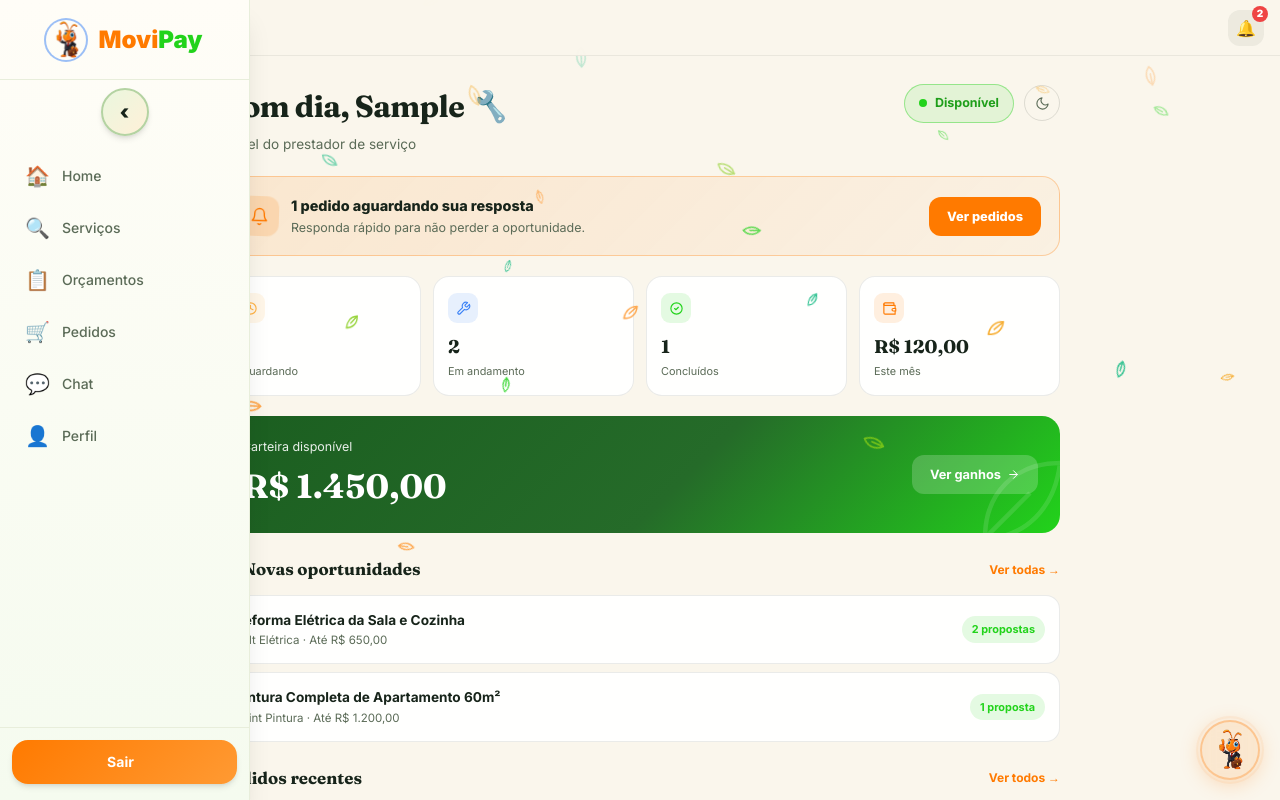
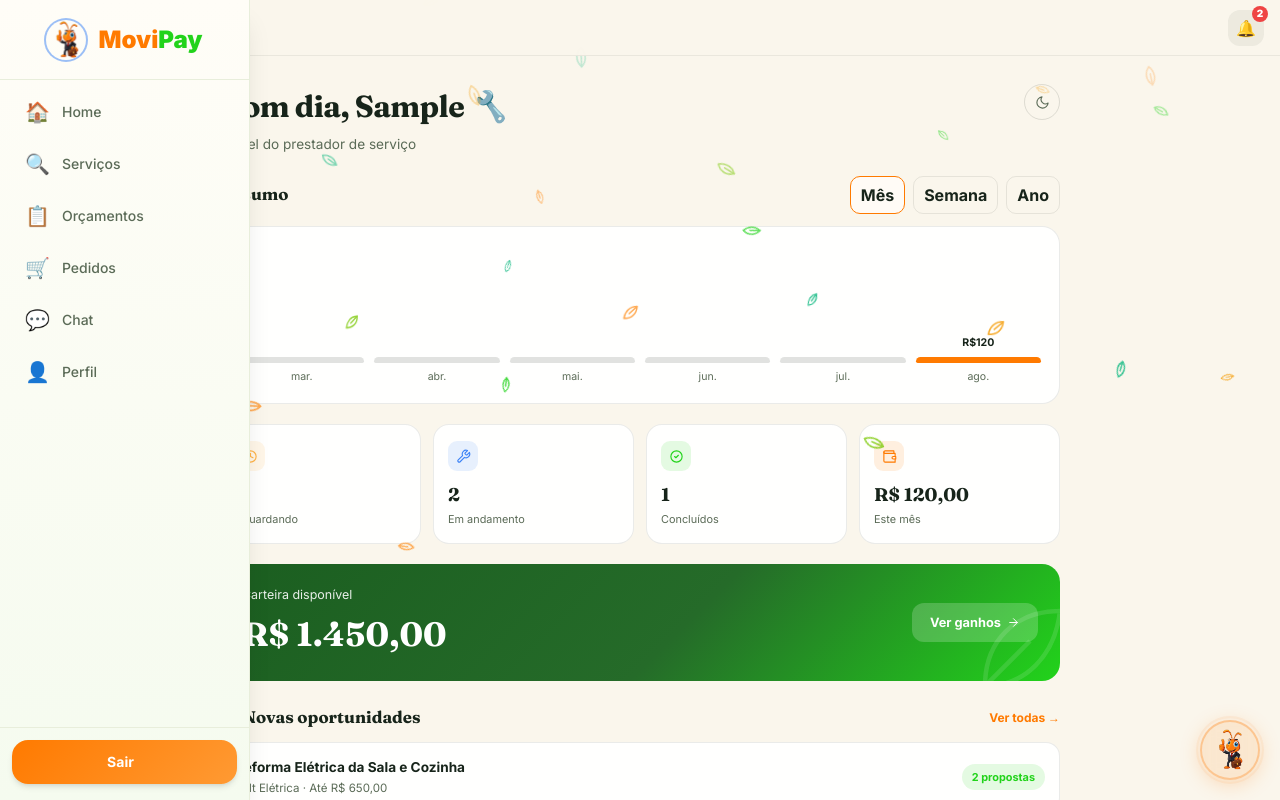
Before and after one commit to RafaelMonterio/Movipay_TCC, a Next.js app in the folder frontend/: page /worker in a window 1280 px wide. Shown: the top 800 px of the page. Built offline with nearby package versions, Linux system fonts and the light colour scheme; sample sign-in values are in the browser's storage.

Commit message:
sidebar automatico

```diff
--- a/frontend/src/app/worker/page.js
+++ b/frontend/src/app/worker/page.js
@@ -49,8 +49,8 @@ export default function WorkerHomePage() {
   const [orders, setOrders] = useState([]);
   const [wallet, setWallet] = useState({ balance: 0, held: 0 });
   const [quotes, setQuotes] = useState([]);
-  const [available, setAvailable] = useState(true);
   const [loading, setLoading] = useState(true);
+  const [period, setPeriod] = useState('month'); // 'month' | 'week' | 'year'
 
   useEffect(() => {
     if (!user) return;
@@ -58,17 +58,11 @@ export default function WorkerHomePage() {
       orderService.getAll().then(d => setOrders(d.orders || [])),
       api.get('/payments/wallet').then(r => setWallet(r.data)).catch(() => {}),
       api.get('/quotes').then(r => setQuotes(r.data.quotes || [])).catch(() => {}),
-      api.get(`/workers/${user.id}`).then(r => setAvailable(r.data?.is_available ?? true)).catch(() => {}),
+      // worker availability removed from dashboard; notifications handled by the bell
     ]).finally(() => setLoading(false));
   }, [user]);
 
-  async function toggleAvailability() {
-    try {
-      const next = !available;
-      setAvailable(next);
-      await api.patch(`/workers/${user.id}/availability`, { is_available: next });
-    } catch { setAvailable(a => !a); }
-  }
+  // availability toggle removed per UI request
 
   const pending = orders.filter(o => o.status === 'pending');
   const accepted = orders.filter(o => o.status === 'accepted' || o.status === 'in_progress');
@@ -101,39 +95,81 @@ export default function WorkerHomePage() {
             <p style={{ color: theme.textMuted, fontSize: '0.85rem', marginTop: 4 }}>Painel do prestador de serviço</p>
           </div>
           <div style={{ display: 'flex', alignItems: 'center', gap: 10 }}>
-            <motion.button whileTap={{ scale: 0.95 }} onClick={toggleAvailability}
-              style={{
-                display: 'flex', alignItems: 'center', gap: 8, padding: '9px 14px', borderRadius: 999, cursor: 'pointer',
-                border: `1.5px solid ${available ? 'rgba(34,211,27,0.4)' : theme.line}`,
-                background: available ? 'rgba(34,211,27,0.1)' : theme.cardBg, fontSize: '0.78rem', fontWeight: 700,
-                color: available ? '#1E9E1A' : theme.textMuted,
-              }}>
-              <motion.span animate={available ? { scale: [1, 1.3, 1] } : {}} transition={{ duration: 1.4, repeat: Infinity }}
-                style={{ width: 8, height: 8, borderRadius: '50%', background: available ? '#22D31B' : theme.textMuted, display: 'inline-block' }} />
-              {available ? 'Disponível' : 'Indisponível'}
-            </motion.button>
             <button onClick={toggleDarkMode} style={{ width: 36, height: 36, borderRadius: '50%', background: 'transparent', border: `1px solid ${theme.line}`, display: 'flex', alignItems: 'center', justifyContent: 'center', cursor: 'pointer' }} aria-label="Alternar tema">
               <Icon name={darkMode ? 'sun' : 'moon'} size={15} color={theme.textMuted} />
             </button>
           </div>
         </motion.div>
 
-        {/* Alerta de pendentes */}
-        {pending.length > 0 && (
-          <motion.div initial={{ opacity: 0, scale: 0.97 }} animate={{ opacity: 1, scale: 1 }}
-            style={{ background: 'linear-gradient(135deg, rgba(255,122,0,0.12), rgba(255,122,0,0.04))', border: '1.5px solid rgba(255,122,0,0.3)', borderRadius: 18, padding: 18, display: 'flex', alignItems: 'center', justifyContent: 'space-between', gap: 14, flexWrap: 'wrap', marginBottom: 20 }}>
-            <div style={{ display: 'flex', alignItems: 'center', gap: 12 }}>
-              <motion.div animate={{ rotate: [0, -12, 12, 0] }} transition={{ duration: 1.6, repeat: Infinity }} style={{ width: 40, height: 40, borderRadius: 12, background: 'rgba(255,122,0,0.16)', display: 'flex', alignItems: 'center', justifyContent: 'center', flexShrink: 0 }}>
-                <Icon name="bell" size={19} color="#FF7A00" />
-              </motion.div>
-              <div>
-                <p style={{ fontWeight: 800, fontSize: '0.9rem', color: theme.text }}>{pending.length} pedido{pending.length > 1 ? 's' : ''} aguardando sua resposta</p>
-                <p style={{ fontSize: '0.78rem', color: theme.textMuted, marginTop: 2 }}>Responda rápido para não perder a oportunidade.</p>
+        {/* Pending alert removed — notifications are available via the bell in the header */}
+
+        {/* Gráfico de resumo (período selecionável) */}
+        <div style={{ marginBottom: 20 }}>
+          <div style={{ display: 'flex', alignItems: 'center', justifyContent: 'space-between', marginBottom: 12 }}>
+            <h2 style={{ fontFamily: 'var(--display)', fontWeight: 700, fontSize: '1.05rem', color: theme.text }}>Resumo</h2>
+            <div style={{ display: 'flex', gap: 8 }}>
+              {['month', 'week', 'year'].map(p => (
+                <button key={p} onClick={() => setPeriod(p)} style={{ padding: '6px 10px', borderRadius: 10, border: `1px solid ${period === p ? '#FF7A00' : theme.cardBorder}`, background: period === p ? '#FFFBF6' : 'transparent', cursor: 'pointer', fontWeight: 700 }}>{p === 'month' ? 'Mês' : p === 'week' ? 'Semana' : 'Ano'}</button>
+              ))}
+            </div>
+          </div>
+
+          {/* compute chart data inline */}
+          {(() => {
+            const now = new Date();
+            let buckets = [];
+            if (period === 'month') {
+              // last 6 months
+              for (let i = 5; i >= 0; i--) {
+                const d = new Date(now.getFullYear(), now.getMonth() - i, 1);
+                const label = d.toLocaleString('pt-BR', { month: 'short' });
+                const value = completed.filter(o => {
+                  const od = new Date(o.completed_at || o.created_at);
+                  return od.getMonth() === d.getMonth() && od.getFullYear() === d.getFullYear();
+                }).reduce((s, o) => s + parseFloat(o.price), 0);
+                buckets.push({ label, value });
+              }
+            } else if (period === 'week') {
+              // last 6 weeks
+              for (let i = 5; i >= 0; i--) {
+                const start = new Date(now);
+                start.setDate(now.getDate() - i * 7);
+                const weekLabel = `${start.getDate()}/${start.getMonth() + 1}`;
+                const value = completed.filter(o => {
+                  const od = new Date(o.completed_at || o.created_at);
+                  const diff = Math.floor((now - od) / (1000 * 60 * 60 * 24));
+                  return diff >= i * 7 && diff < (i + 1) * 7;
+                }).reduce((s, o) => s + parseFloat(o.price), 0);
+                buckets.push({ label: weekLabel, value });
+              }
+            } else {
+              // last 6 years
+              for (let i = 5; i >= 0; i--) {
+                const y = now.getFullYear() - i;
+                const value = completed.filter(o => {
+                  const od = new Date(o.completed_at || o.created_at);
+                  return od.getFullYear() === y;
+                }).reduce((s, o) => s + parseFloat(o.price), 0);
+                buckets.push({ label: String(y), value });
+              }
+            }
+            const maxVal = Math.max(...buckets.map(b => b.value), 1);
+            return (
+              <div style={{ background: theme.cardBg, border: `1px solid ${theme.cardBorder}`, borderRadius: 18, padding: 18, marginBottom: 12 }}>
+                <div style={{ display: 'flex', alignItems: 'flex-end', gap: 10, height: 140 }}>
+                  {buckets.map((b, i) => (
+                    <div key={b.label} style={{ flex: 1, display: 'flex', flexDirection: 'column', alignItems: 'center', gap: 6 }}>
+                      <p style={{ fontSize: '0.66rem', fontWeight: 700, color: theme.text }}>{b.value > 0 ? `R$${Math.round(b.value)}` : ''}</p>
+                      <motion.div initial={{ height: 0 }} animate={{ height: `${(b.value / maxVal) * 100}%` }} transition={{ delay: 0.1 + i * 0.06, duration: 0.5 }}
+                        style={{ width: '100%', borderRadius: '8px 8px 3px 3px', minHeight: 6, background: i === buckets.length - 1 ? '#FF7A00' : theme.line }} />
+                      <p style={{ fontSize: '0.66rem', color: theme.textMuted }}>{b.label}</p>
+                    </div>
+                  ))}
+                </div>
               </div>
-            </div>
-            <Link href="/worker/orders" className="wk-btn-primary" style={{ whiteSpace: 'nowrap' }}>Ver pedidos</Link>
-          </motion.div>
-        )}
+            );
+          })()}
+        </div>
 
         {/* Stats */}
         <div style={{ display: 'grid', gridTemplateColumns: 'repeat(4, 1fr)', gap: 12, marginBottom: 20 }} className="wk-stat-grid">
--- a/frontend/src/components/layout/Sidebar.jsx
+++ b/frontend/src/components/layout/Sidebar.jsx
@@ -28,7 +28,8 @@ export default function Sidebar() {
   const { user, logout } = useAuth();
   const pathname = usePathname();
   const [hovered, setHovered] = useState(false);
-  const [collapsed, setCollapsed] = useState(false);
+  // Sidebar is naturally minimized; expand on hover.
+  const collapsed = !hovered;
   const { darkMode, highContrast } = useTheme();
   const isWorker = user?.mode === 'worker';
   const links = isWorker ? workerLinks : clientLinks;
@@ -115,22 +116,7 @@ export default function Sidebar() {
           </div>
         </div>
 
-        <div className="px-2 py-2 flex-shrink-0 flex items-center justify-center">
-          <button
-            onClick={() => setCollapsed(v => !v)}
-            className="group flex items-center justify-center h-12 w-12 rounded-full border-2 transition-all hover:scale-105 shadow-md"
-            aria-label={collapsed ? 'Abrir menu' : 'Recolher menu'}
-            style={{
-              background: toggleButtonBg,
-              borderColor: toggleButtonBorder,
-              color: textPrimary,
-            }}
-          >
-            <span className="text-[20px] font-black transition-transform group-hover:scale-110">
-              {collapsed ? '›' : '‹'}
-            </span>
-          </button>
-        </div>
+        {/* Removed manual toggle button: sidebar is collapsed by default and expands on hover. */}
 
         <nav className="flex-1 px-3 py-2 space-y-1">
           {links.map(l => {
```
Also changed, not shown: frontend/src/app/client/chat/page.js (+20 -46 lines), frontend/src/app/worker/chat/page.js (+20 -46 lines), frontend/src/services/mockDb.js (+16 -14 lines), 1 other file (tests, documents, lock files or other folders).
